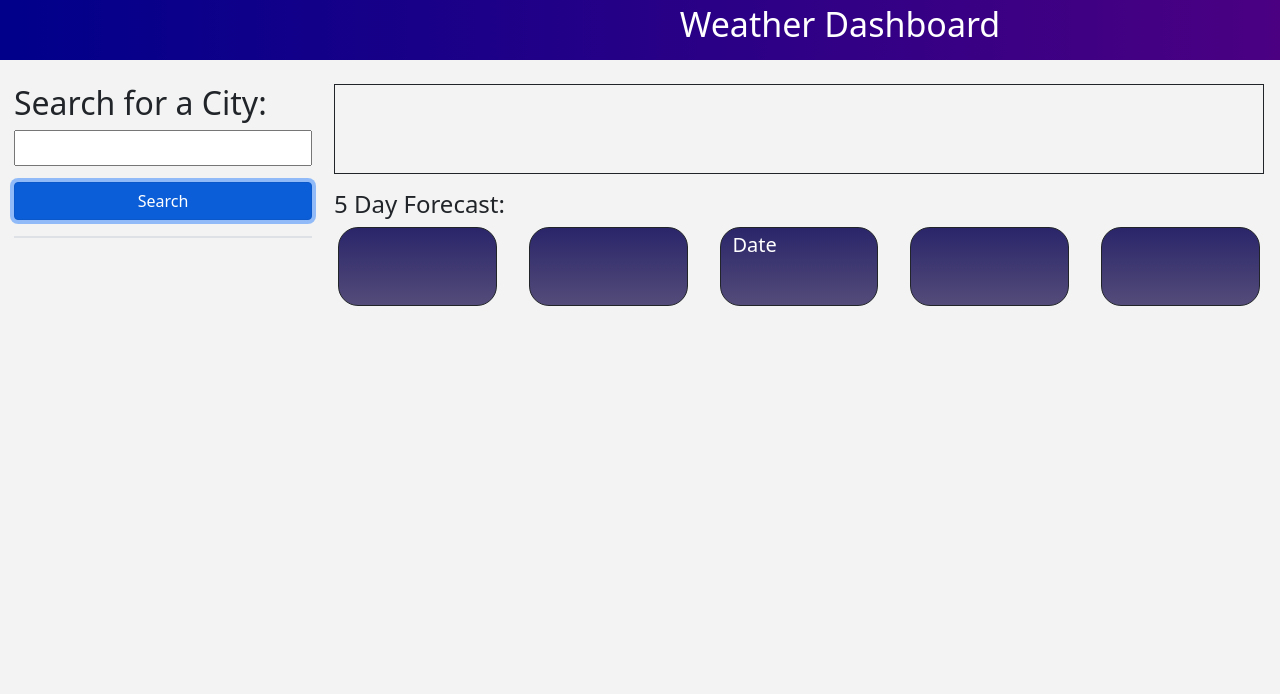
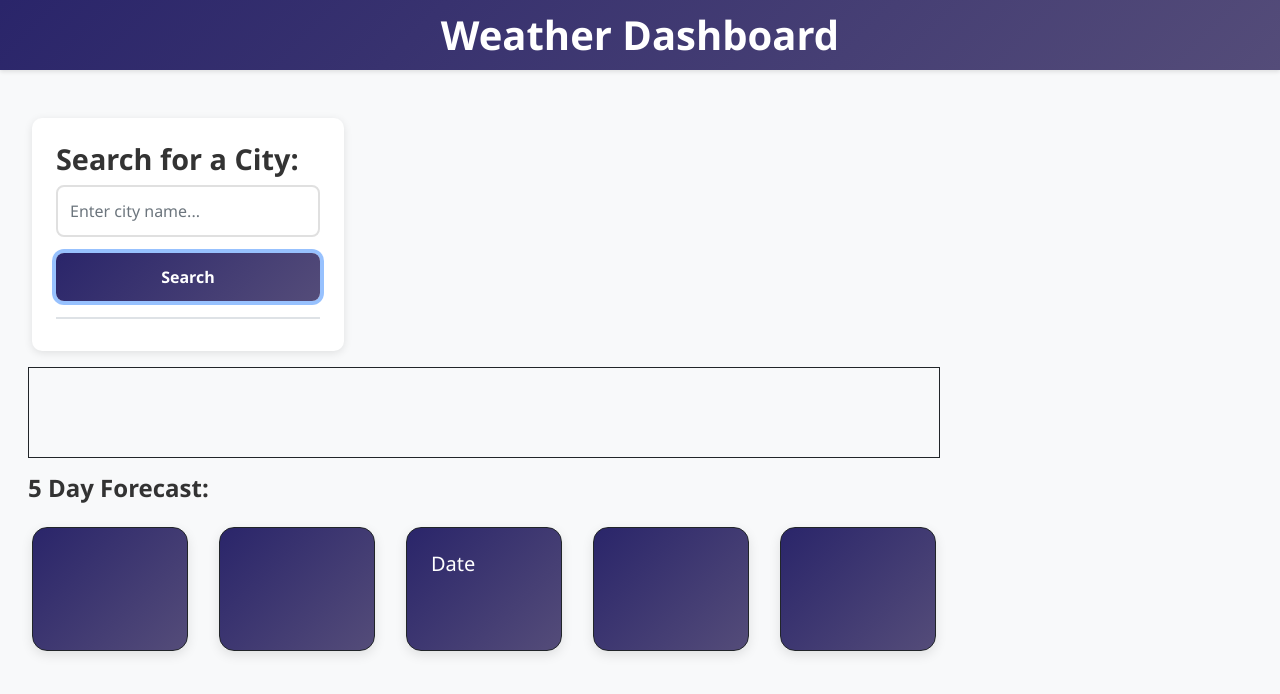
Before and after one commit to blomjonathon/deployedweatherapi, a plain HTML site: page index.html in a window 1280 px wide. Both pictures are taken after typing "Sample" into the empty fields and a click on the button "Search". Drawn offline with nearby package versions, Linux system fonts and the light colour scheme; no server answers.

Commit message:
updated styling

```diff
--- a/assets/css/style.css
+++ b/assets/css/style.css
@@ -1,54 +1,163 @@
-*{
-    margin: 0px;
-    padding: 0px;
+* {
+    margin: 0;
+    padding: 0;
+    box-sizing: border-box;
 }
-body{
-    margin: 0px;
-    padding: 0px;
-    background-color: rgba(243, 243, 243, 0.947);
+
+:root {
+    --primary-color: #2a256a;
+    --secondary-color: #544c79;
+    --text-light: #ffffff;
+    --text-dark: #333333;
+    --background-light: #f8f9fa;
+    --background-dark: #2a256a;
+    --transition-speed: 0.3s;
 }
-h1{
-    font-size: 34px;
+
+body {
+    margin: 0;
+    padding: 0;
+    background-color: var(--background-light);
+    font-family: 'Segoe UI', system-ui, -apple-system, sans-serif;
+    line-height: 1.6;
+    color: var(--text-dark);
 }
-h2{
-    font-size: 30;
+
+h1 {
+    font-size: 2.5rem;
+    font-weight: 700;
 }
-h3{
-    font-size: 24px;
+
+h2 {
+    font-size: 1.8rem;
+    font-weight: 600;
 }
-h4{
-    font-size: 20px;
+
+h3 {
+    font-size: 1.5rem;
+    font-weight: 600;
 }
-h5{
-    font-size: 18px;
+
+h4 {
+    font-size: 1.25rem;
+    font-weight: 500;
 }
-.title{
+
+h5 {
+    font-size: 1.1rem;
+    font-weight: 500;
+}
+
+.title {
     display: flex;
     justify-content: center;
-    padding: 4px 0px 0px 400px;
-    padding-left: 400px;
-    background: linear-gradient(to left, #4B0082, #00008B);
-    height: 60px;
-    color: white
+    align-items: center;
+    padding: 1rem;
+    background: linear-gradient(135deg, var(--primary-color), var(--secondary-color));
+    color: var(--text-light);
+    height: 70px;
+    box-shadow: 0 2px 4px rgba(0, 0, 0, 0.1);
+    margin-bottom: 1rem;
 }
-.searchForm{
-    padding: 0px 10px 0px 10px;
+
+.searchForm {
+    padding: 1.5rem;
+    background: white;
+    border-radius: 10px;
+    box-shadow: 0 2px 8px rgba(0, 0, 0, 0.1);
+    margin: 1rem;
 }
-#dayCard{
-    background: linear-gradient(to bottom, #2a256a, #544c79);
+
+#searchBar {
+    width: 100%;
+    padding: 0.75rem;
+    border: 2px solid #e0e0e0;
+    border-radius: 8px;
+    font-size: 1rem;
+    transition: border-color var(--transition-speed);
+}
+
+#searchBar:focus {
+    outline: none;
+    border-color: var(--primary-color);
+}
+
+#searchBtn {
+    width: 100%;
+    padding: 0.75rem;
+    background: linear-gradient(135deg, var(--primary-color), var(--secondary-color));
+    border: none;
+    border-radius: 8px;
     color: white;
-    border-radius: 20px;
-    padding-top: 5px;
+    font-weight: 600;
+    transition: transform var(--transition-speed), box-shadow var(--transition-speed);
 }
-#history{
+
+#searchBtn:hover {
+    transform: translateY(-2px);
+    box-shadow: 0 4px 12px rgba(0, 0, 0, 0.15);
+}
+
+#dayCard {
+    background: linear-gradient(135deg, var(--primary-color), var(--secondary-color));
+    color: var(--text-light);
+    border-radius: 15px;
+    padding: 1.5rem;
+    margin: 1rem 0;
+    box-shadow: 0 4px 12px rgba(0, 0, 0, 0.1);
+    transition: transform var(--transition-speed);
+}
+
+#dayCard:hover {
+    transform: translateY(-3px);
+}
+
+#history {
     width: 100%;
     text-align: center;
-    border-radius: 25px;
-    border-style: none;
-    margin-top: 10px;
-    line-height: 40px;
-    background-color: rgb(182, 182, 188);
+    border-radius: 8px;
+    border: none;
+    margin-top: 0.75rem;
+    padding: 0.75rem;
+    background-color: #f0f0f0;
+    color: var(--text-dark);
+    font-weight: 500;
+    transition: all var(--transition-speed);
+    cursor: pointer;
 }
-#history:hover{
-    opacity: .7;
+
+#history:hover {
+    background-color: #e0e0e0;
+    transform: translateY(-2px);
 }
+
+/* Loading animation */
+.loading {
+    display: inline-block;
+    width: 20px;
+    height: 20px;
+    border: 3px solid rgba(255, 255, 255, 0.3);
+    border-radius: 50%;
+    border-top-color: var(--text-light);
+    animation: spin 1s ease-in-out infinite;
+}
+
+@keyframes spin {
+    to { transform: rotate(360deg); }
+}
+
+/* Responsive design */
+@media (max-width: 768px) {
+    .title {
+        padding: 0.5rem;
+        height: auto;
+    }
+
+    .searchForm {
+        margin: 0.5rem;
+    }
+
+    #dayCard {
+        margin: 0.5rem 0;
+    }
+}
--- a/index.html
+++ b/index.html
@@ -3,34 +3,53 @@
 <head>
     <meta charset="UTF-8">
     <meta name="viewport" content="width=device-width, initial-scale=1.0">
+    <meta name="description" content="Weather Dashboard - Get real-time weather information for any city">
+    <meta name="theme-color" content="#2a256a">
+
+    <!-- Preload critical assets -->
+    <link rel="preload" href="https://cdn.jsdelivr.net/npm/bootstrap@5.1.3/dist/css/bootstrap.min.css" as="style">
+    <link rel="preload" href="./assets/css/style.css" as="style">
+
+    <!-- Stylesheets -->
     <link rel="stylesheet" href="https://cdn.jsdelivr.net/npm/bootstrap@5.1.3/dist/css/bootstrap.min.css">
     <link rel="stylesheet" href="./assets/css/style.css">
-    <script
-      src="https://cdn.jsdelivr.net/npm/dayjs@1.11.3/dayjs.min.js"
-      integrity="sha256-iu/zLUB+QgISXBLCW/mcDi/rnf4m4uEDO0wauy76x7U="
-      crossorigin="anonymous"
-    ></script>
-    <title>weatherapp</title>
+
+    <!-- Scripts -->
+    <script src="https://cdn.jsdelivr.net/npm/dayjs@1.11.3/dayjs.min.js" defer></script>
+    <script src="https://cdn.jsdelivr.net/npm/bootstrap@5.1.3/dist/js/bootstrap.bundle.min.js" defer></script>
+    <script src="https://code.jquery.com/jquery-3.7.1.min.js" defer></script>
+    <script src="./assets/js/script.js" defer></script>
+
+    <title>Weather Dashboard</title>
 </head>
 <body>
+    <header>
         <h1 class="title">Weather Dashboard</h1>
+    </header>
+
+    <main class="container-fluid">
         <section class="row p-3">
-    <div class="searchForm col-3 pb-3">
-      <h2 class="w-100">Search for a City:</h2>
+            <div class="searchForm col-12 col-md-3 pb-3">
+                <h2>Search for a City:</h2>
                 <div class="pb-3">
-        <input type="text" placeholder="" id='searchBar' class="text-secondary w-100 p-1">
+                    <input type="text"
+                           id="searchBar"
+                           class="form-control"
+                           placeholder="Enter city name..."
+                           aria-label="City search">
                 </div>
                 <div class="border-bottom border-2 border-gray pb-3">
-        <div>
-          <button type="button" id="searchBtn" class= "btn btn-primary w-100">Search</button>
+                    <button type="button"
+                            id="searchBtn"
+                            class="btn btn-primary w-100"
+                            aria-label="Search">
+                        Search
+                    </button>
                 </div>
+                <div id="historyButton" class="mt-3"></div>
             </div>
-      <div id='historyButton'></div>
-    </div>
-    <div id='cityBig' class="col-9"></div>
+            <div id="cityBig" class="col-12 col-md-9"></div>
         </section>
-  <script src="https://cdn.jsdelivr.net/npm/bootstrap@5.1.3/dist/js/bootstrap.bundle.min.js" integrity="sha384-ka7Sk0Gln4gmtz2MlQnikT1wXgYsOg+OMhuP+IlRH9sENBO0LRn5q+8nbTov4+1p" crossorigin="anonymous"></script>
-  <script src="https://code.jquery.com/jquery-3.7.1.min.js"></script>
-  <script type="text/javascript" src="./assets/js/script.js"></script>
+    </main>
 </body>
 </html>
```
Lines whose indentation alone changed are shown as unchanged.
